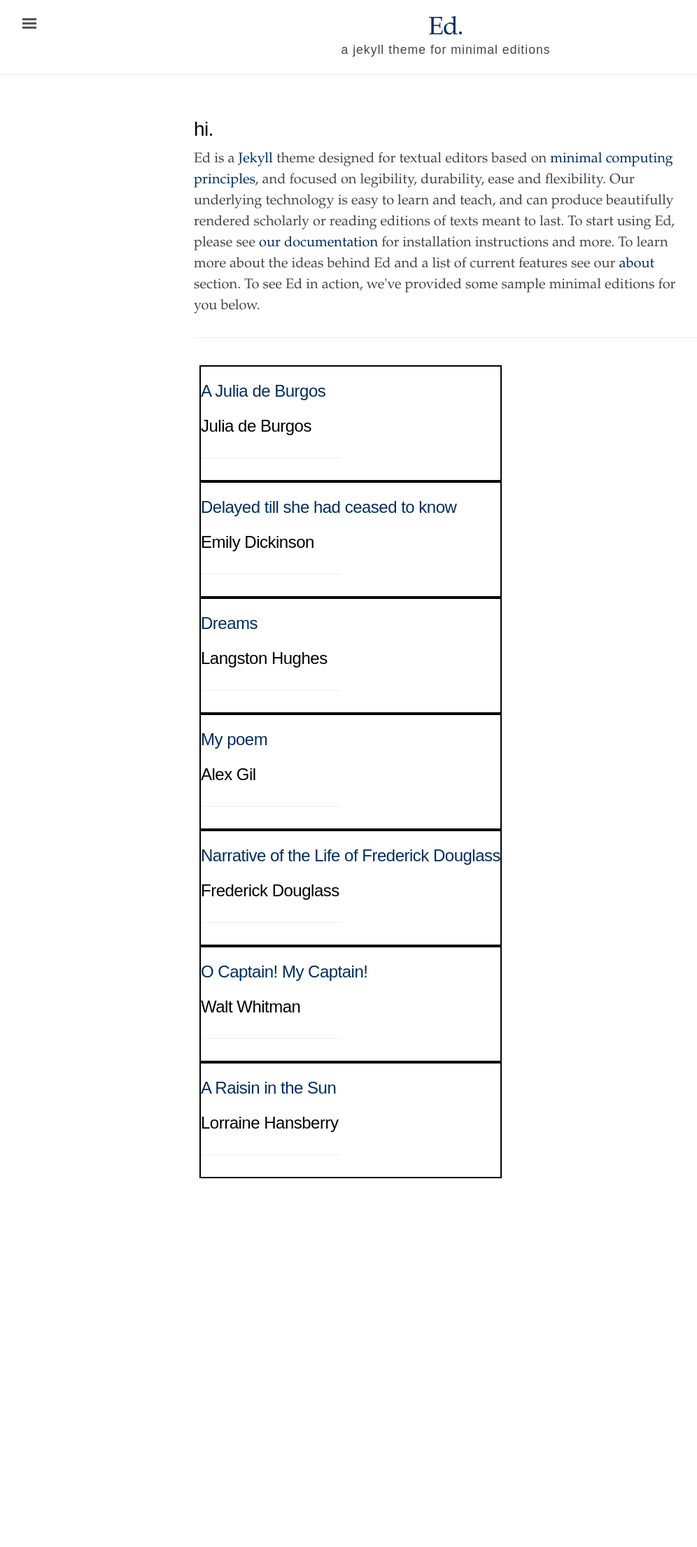
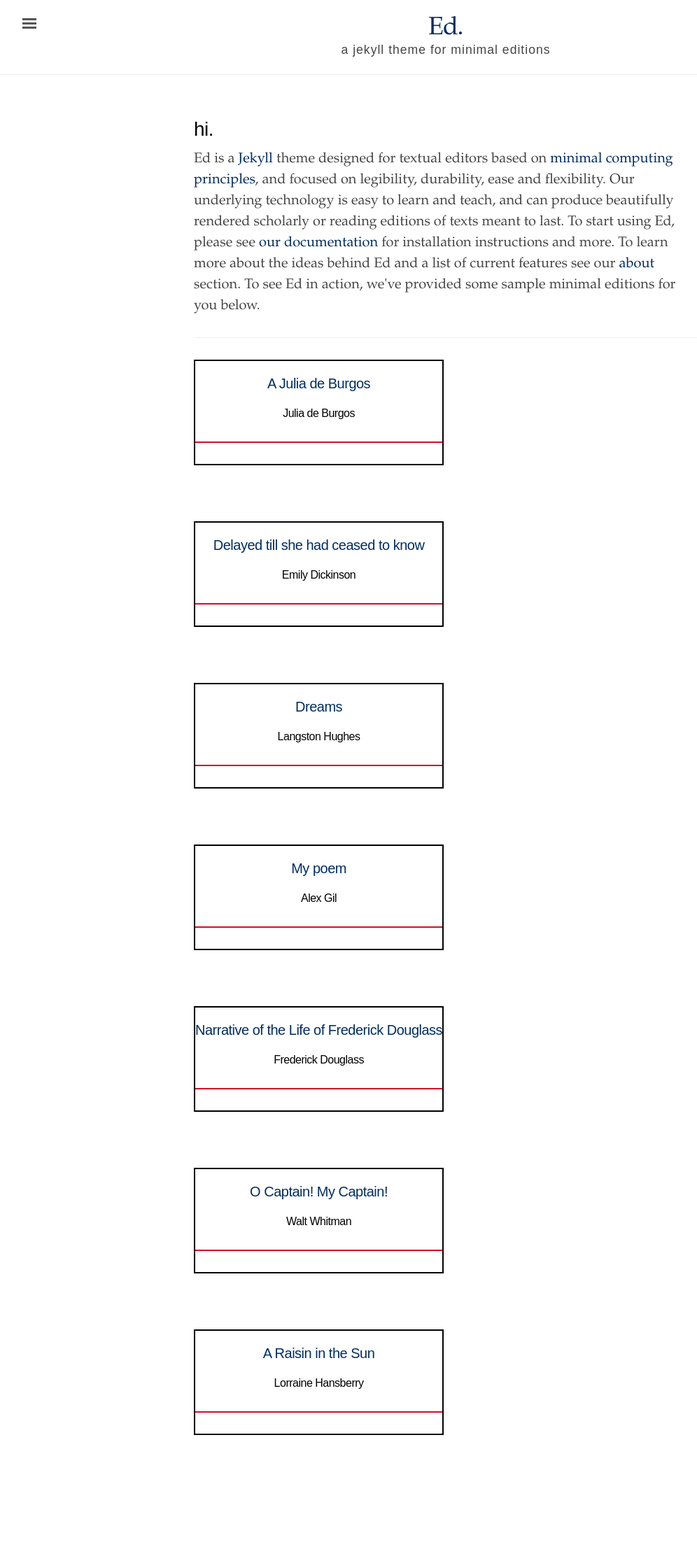
Before and after one commit to minicomp/ed, a Jekyll site: the page built from index.html, in a window 1280 px wide. Shown: the whole page at 70% size, without its empty margins (3-999 px from the left). Built offline with Jekyll 4.4.1, drawn with Linux system fonts in a browser that asks for light colours; before the commit the page ends 1852 px from its top, so only the background shows below that.

Commit message:
updated grid

```diff
--- a/_sass/_ed.scss
+++ b/_sass/_ed.scss
@@ -135,10 +135,6 @@ h3 {
   margin-top: 1.5rem;
 }
 
-.toc h2 {
-  color: $heading-color;
-}
-
 
 /* Body text */
 p {
@@ -166,8 +162,7 @@ hr {
 }
 
 .toc-hr {
-  color: $accent-color;
-  max-width: 200px;
+  border-color: $accent-color;
 }
 
 /* Search highlighting */
@@ -539,16 +534,6 @@ div.narrative,
   margin-bottom: 5rem;
 }
 
-div.toc {
-  margin-bottom: 4rem;
-  display: inline-block;
-  max-width: 1224px;
-  padding: 8px;
-}
-
-div.toc-entry {
-  border: 2px solid black; /* for testing purposes */
-}
 
 
 /*
@@ -726,6 +711,28 @@ li.prose-indent {
   text-indent: 2rem;
 }
 
+/* Table of Contents */
+
+.toc h2 {
+  color: $heading-color;
+  font-size: 1em;
+}
+
+.toc h2.author {
+  font-size: .8em;
+}
+
+div.toc {
+  margin-bottom: 4rem;
+  display: inline-grid;
+  grid-gap: 4em;
+}
+
+div.toc-entry {
+  border: 2px solid black; /* for testing purposes */
+  text-align: center;
+}
+
 
 /*
   Themes
```
